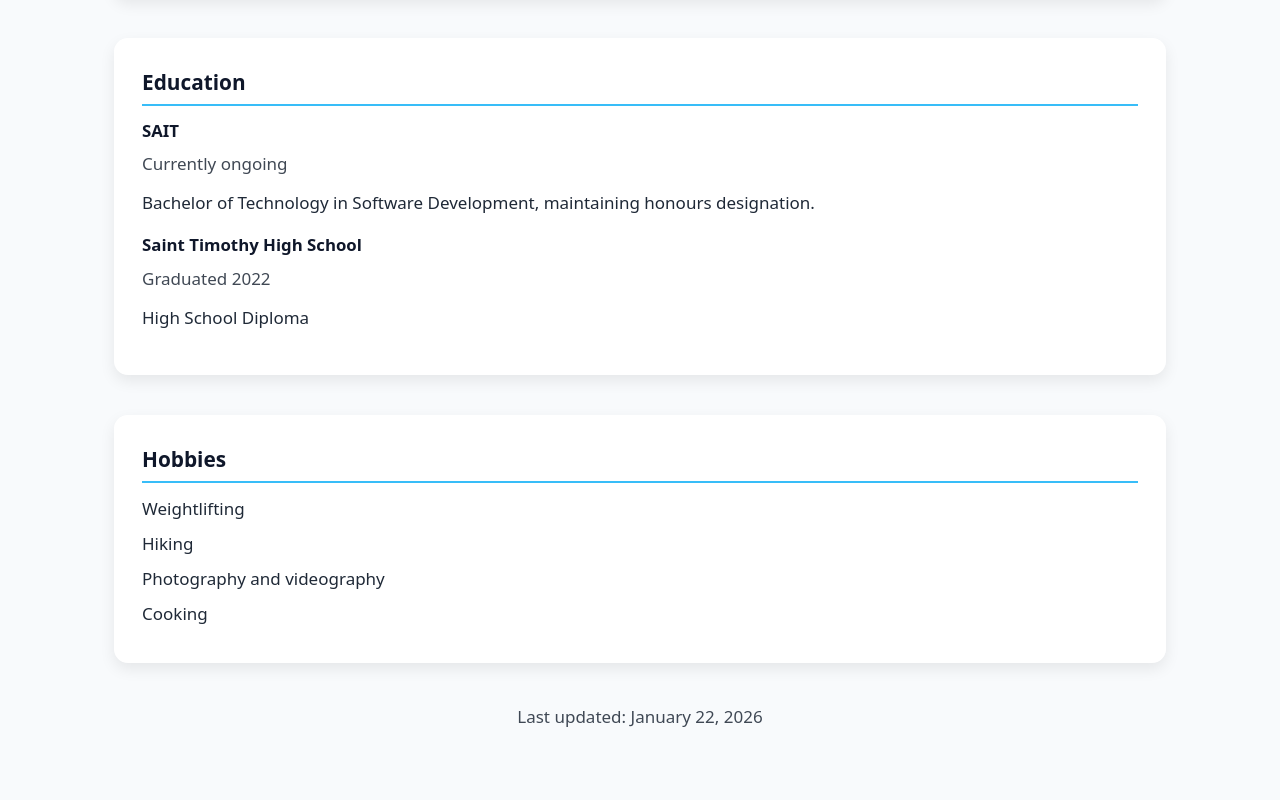
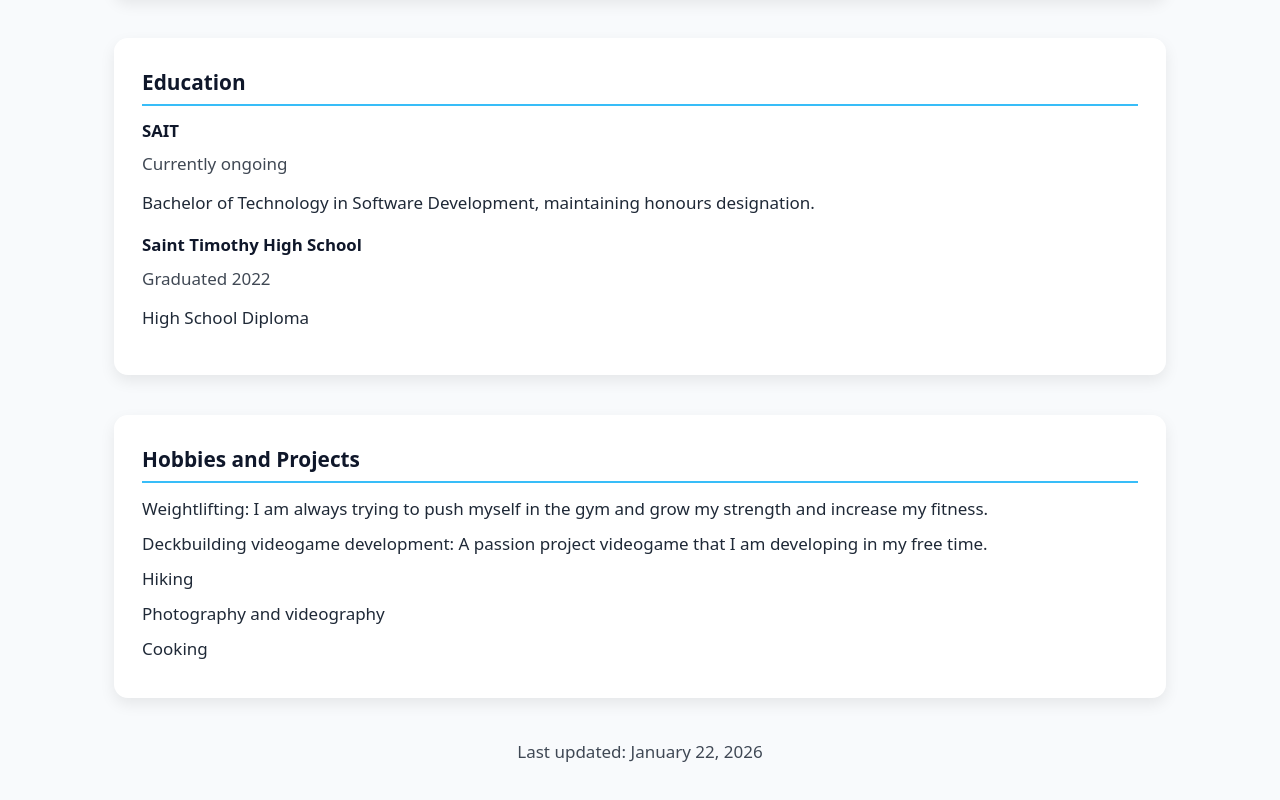
Before and after one commit to JenkIke/JenkIke.github.io, a plain HTML site: page index.html in a window 1280 px wide. Shown: the part 2055-2855 px from the top of the page. Drawn offline with Linux system fonts and the light colour scheme.

Commit message:
Update hobbies section with details and projects
Expanded hobbies section with detailed descriptions and added projects.

```diff
--- a/index.html
+++ b/index.html
@@ -144,9 +144,10 @@
     </section>
 
     <section id="hobbies">
-      <h2>Hobbies</h2>
+      <h2>Hobbies and Projects</h2>
       <ul class="hobby-list">
-        <li>Weightlifting</li>
+        <li>Weightlifting: I am always trying to push myself in the gym and grow my strength and increase my fitness.</li>
+        <li>Deckbuilding videogame development: A passion project videogame that I am developing in my free time.</li>
         <li>Hiking</li>
         <li>Photography and videography</li>
         <li>Cooking</li>
```
